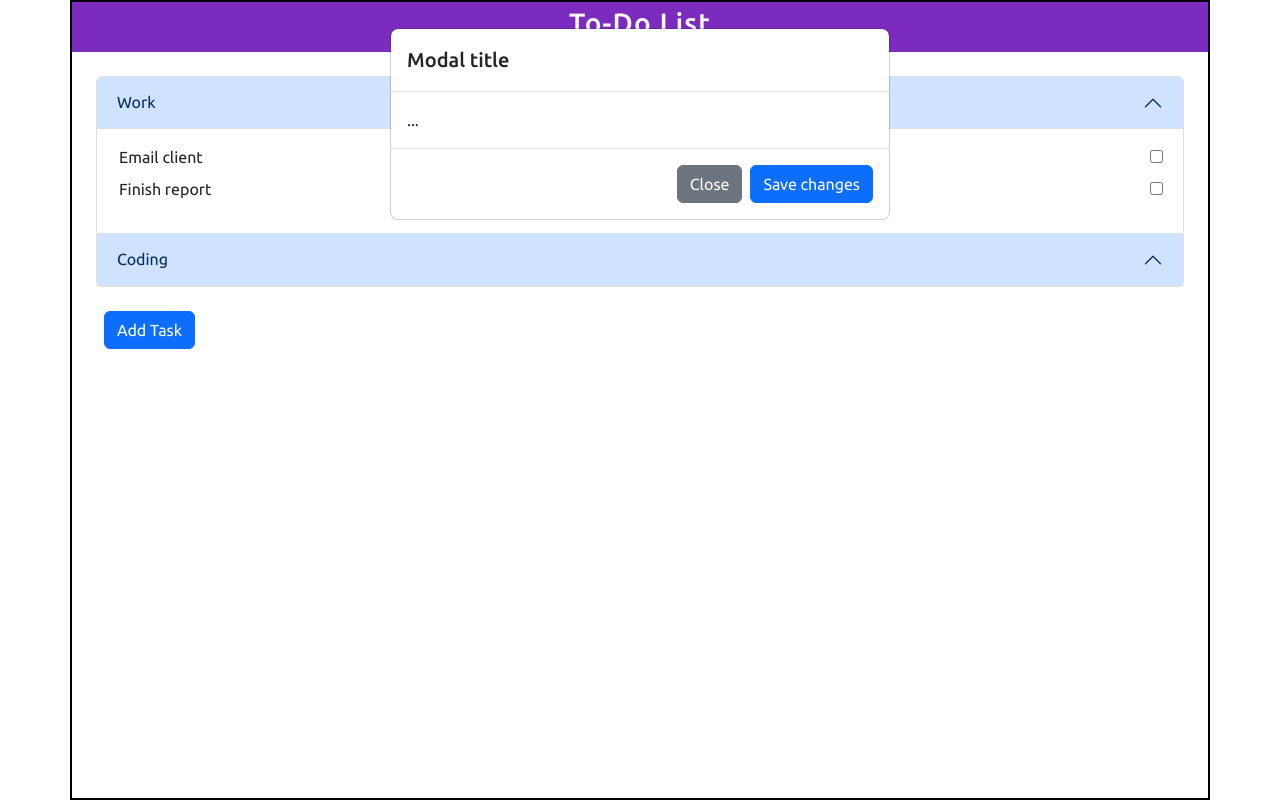
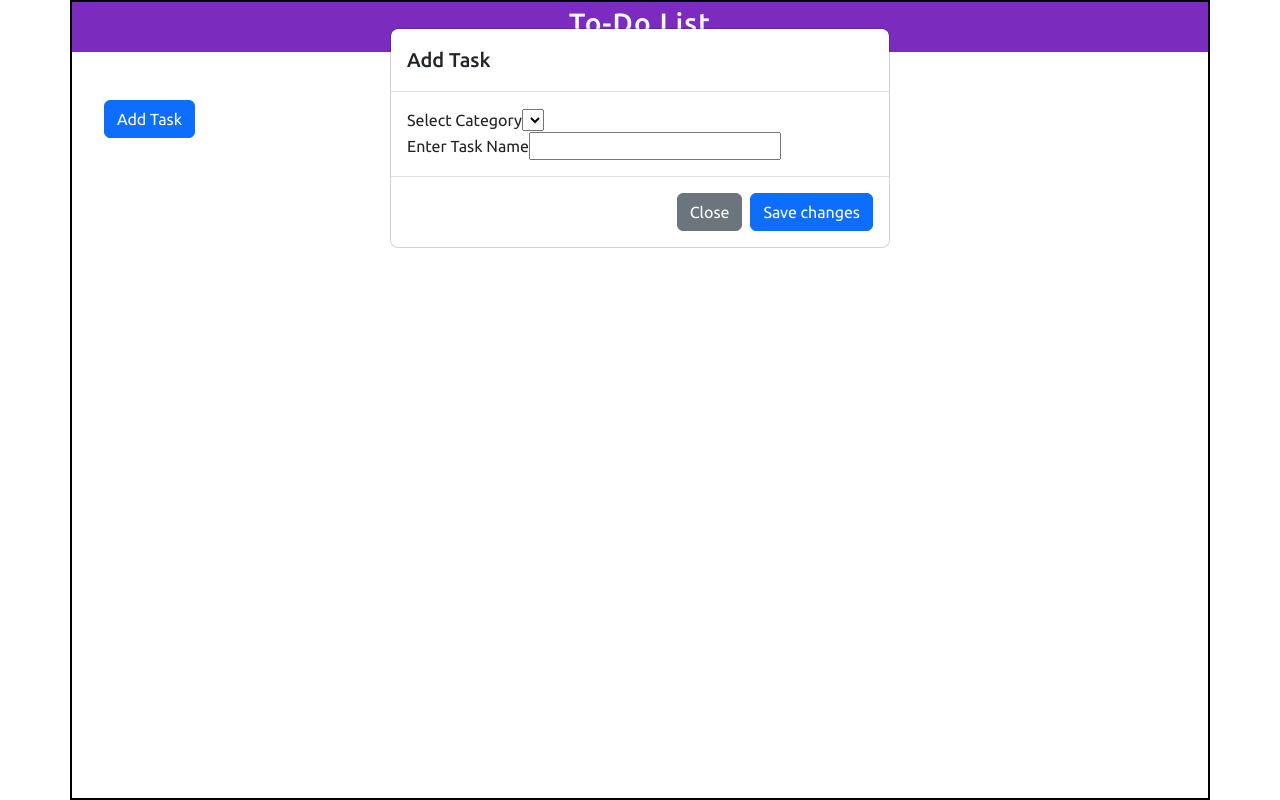
Before and after one commit to CaedusSolo/to-do-list-react, a React (Vite) app: page / in a window 1280 px wide. Both pictures are taken after a click on the button "Add Task". Built offline with nearby package versions, Linux system fonts and the light colour scheme.

Commit message:
Refactor: moved modal to its own component

```diff
--- a/src/App.jsx
+++ b/src/App.jsx
@@ -1,4 +1,4 @@
-import { useState, createContext } from "react";
+import { useState, createContext, useEffect } from "react";
 import "./App.css";
 import Navbar from "./components/Navbar";
 import MainSection from "./components/MainSection";
@@ -8,22 +8,16 @@ import { nanoid } from "nanoid";
 export const AppContext = createContext();
 
 function App() {
-  const [listItems, setListItems] = useState([
-    {
-      category: "Work",
-      tasks: [
-        { id: nanoid(), task: "Finish report", completed: false },
-        { id: nanoid(), task: "Email client", completed: false },
-      ],
-    },
-    {
-      category: "Coding",
-      tasks: [
-        { id: nanoid(), task: "Deploy project", completed: false },
-        { id: nanoid(), task: "Fork GitHub repo", completed: false },
-      ],
-    },
-  ]);
+  const [listItems, setListItems] = useState(JSON.parse(localStorage.getItem('items')) || []);
+  const [showModal, setShowModal] = useState(false);
+
+  useEffect(() => {
+    localStorage.setItem('items', JSON.stringify(listItems))
+  },[listItems])
+
+  const handleShow = () => setShowModal(true);
+  const handleClose = () => setShowModal(false);
+
 
   return (
     <div className="container">
@@ -32,6 +26,10 @@ function App() {
         value={{
           listItems,
           setListItems,
+          showModal,
+          setShowModal,
+          handleShow,
+          handleClose
         }}
       >
         <MainSection />
--- a/src/components/AddRemoveBtn.jsx
+++ b/src/components/AddRemoveBtn.jsx
@@ -1,35 +1,16 @@
-import React, {useState} from "react";
+import React, { useState, useContext } from "react";
+import { AppContext } from "../App";
+import AddTaskModal from "./AddTaskModal";
 
 function AddRemoveBtn() {
-  const [showModal, setShowModal] = useState(false);
-
-  const handleShow = () => setShowModal(true);
-  const handleClose = () => setShowModal(false);
+  const {showModal, handleShow} = useContext(AppContext)
 
   return (
     <div>
       <button type="button" className="btn btn-primary addRemoveBtn" onClick={handleShow}>
         Add Task
       </button>
-      {/* Modal */}
-      {showModal && (
-        <div className="modal fade show" style={{ display: 'block' }} tabIndex="-1" role="dialog" aria-labelledby="exampleModalLabel" aria-hidden="true">
-          <div className="modal-dialog" role="document">
-            <div className="modal-content">
-              <div className="modal-header">
-                <h5 className="modal-title" id="exampleModalLabel">Modal title</h5>
-              </div>
-              <div className="modal-body">
-                ...
-              </div>
-              <div className="modal-footer">
-                <button type="button" className="btn btn-secondary" onClick={handleClose}>Close</button>
-                <button type="button" className="btn btn-primary">Save changes</button>
-              </div>
-            </div>
-          </div>
-        </div>
-      )}
+      {showModal && <AddTaskModal />}
     </div>
   );
 };
--- /dev/null
+++ b/src/components/AddTaskModal.jsx
@@ -0,0 +1,60 @@
+import React, { useContext } from "react";
+import { AppContext } from "../App";
+
+function AddTaskModal() {
+  const { showModal, setShowModal, handleShow, handleClose, listItems } =
+    useContext(AppContext);
+
+  function mapOptionValues() {
+    return listItems.map((item) => {
+      return <option value={item.category}>{item.category}</option>;
+    });
+  }
+
+  return (
+    <div
+      className="modal fade show"
+      style={{ display: "block" }}
+      tabIndex="-1"
+      role="dialog"
+      aria-labelledby="exampleModalLabel"
+      aria-hidden="true"
+    >
+      <div className="modal-dialog" role="document">
+        <div className="modal-content">
+          <div className="modal-header">
+            <h5 className="modal-title" id="exampleModalLabel">
+              Add Task
+            </h5>
+          </div>
+          <div className="modal-body">
+            <div className="categorySelection">
+              <label htmlFor="category">Select Category</label>
+              <select name="category" id="category">
+                {mapOptionValues()}
+              </select>
+            </div>
+            <div className="taskCreation">
+              <label htmlFor="newTask">Enter Task Name</label>
+              <input type="text" name="newTask" id="newTask" />
+            </div>
+          </div>
+          <div className="modal-footer">
+            <button
+              type="button"
+              className="btn btn-secondary"
+              onClick={handleClose}
+            >
+              Close
+            </button>
+            <button type="button" className="btn btn-primary">
+              Save changes
+            </button>
+          </div>
+        </div>
+      </div>
+    </div>
+  );
+}
+
+export default AddTaskModal;
--- a/src/components/ListCategory.jsx
+++ b/src/components/ListCategory.jsx
@@ -22,7 +22,7 @@ function ListCategory({category, tasks, categoryNum}) {
           type="button"
           data-bs-toggle="collapse"
           data-bs-target={`#collapse${categoryNum}`}
-          aria-expanded={categoryNum === 1 ? "true" : "false"}
+          aria-expanded={false}
           aria-controls={`collapse${categoryNum}`}
         >
           {category}
@@ -30,7 +30,7 @@ function ListCategory({category, tasks, categoryNum}) {
       </h3>
       <div
         id={`collapse${categoryNum}`}
-        className={`accordion-collapse collapse ${categoryNum === 1 ? "show" : ""}`}
+        className={`accordion-collapse collapse`}
         aria-labelledby={`heading${categoryNum}`}
         data-bs-parent="#accordionExample"
       >
```
Also changed, not shown: 1 other file (tests, documents, lock files or other folders).
